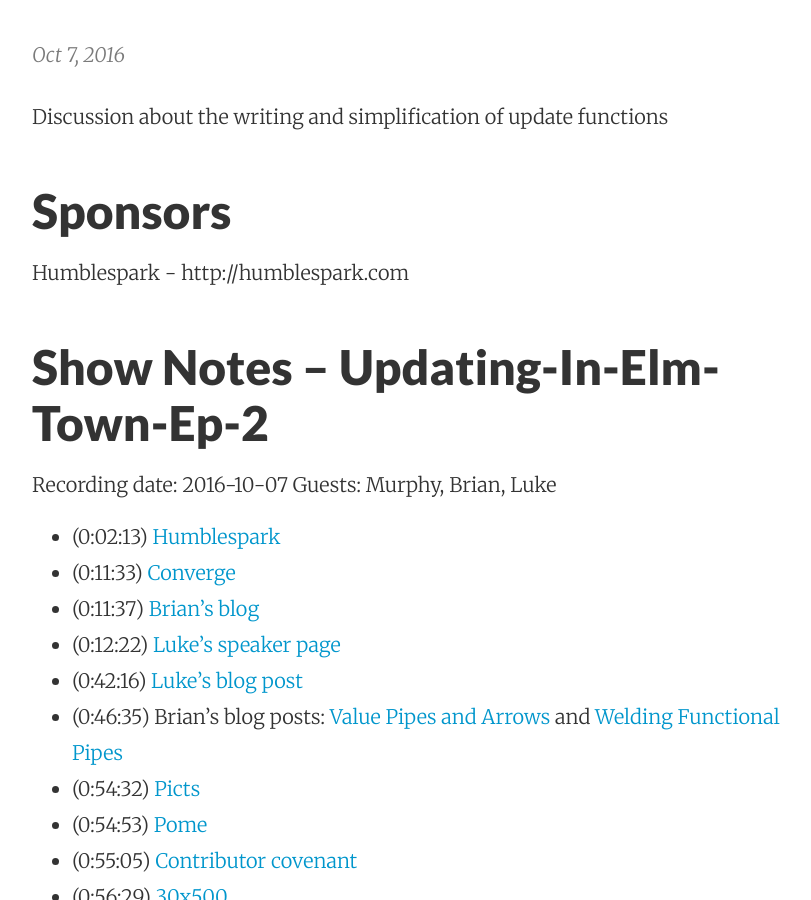
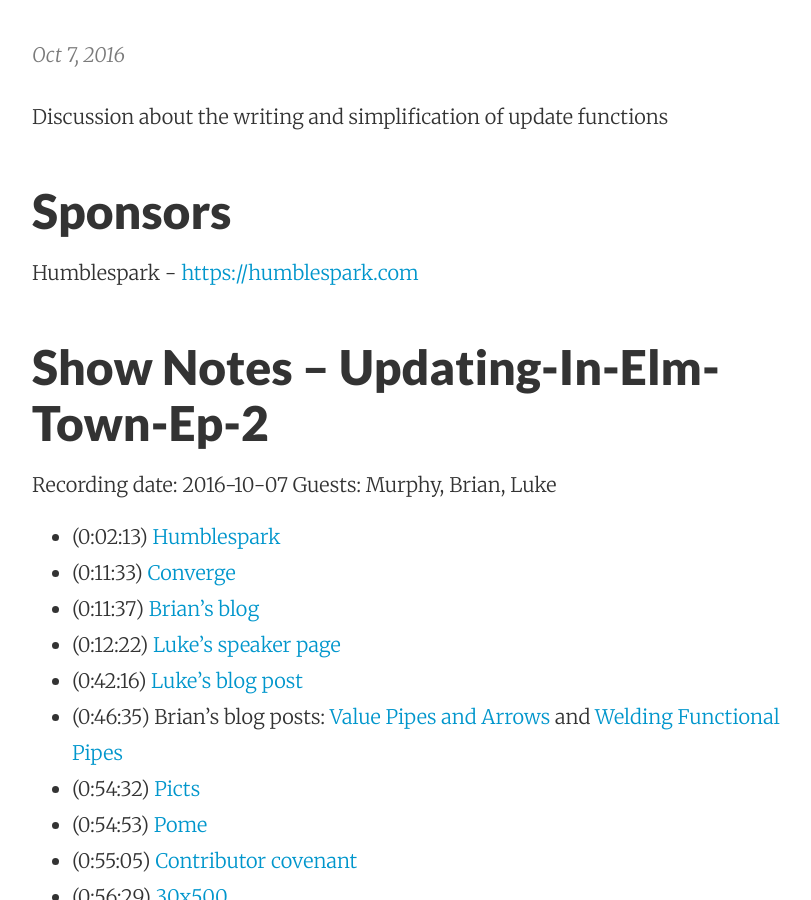
Before and after one commit to elmtown/elmtown.github.io, a Jekyll site: the page built from _posts/2016-10-07-updating-in-elm-town-episode-2.markdown, in a window 1280 px wide and 900 px high, scrolled down 400 px. Shown: the whole window, without its empty margins (224-1035 px from the left). Built offline with Jekyll 4.4.1, drawn with Linux system fonts in a browser that asks for light colours; some of the changed lines change nothing that is shown.

Commit message:
wrap sponsor link with explicit link

```diff
--- a/_posts/2016-10-07-updating-in-elm-town-episode-2.markdown
+++ b/_posts/2016-10-07-updating-in-elm-town-episode-2.markdown
@@ -7,7 +7,7 @@
 
 ## Sponsors
 
-Humblespark - http://humblespark.com
+Humblespark - [https://humblespark.com](https://humblespark.com)
 
 ## Show Notes – Updating-In-Elm-Town-Ep-2
 
```
